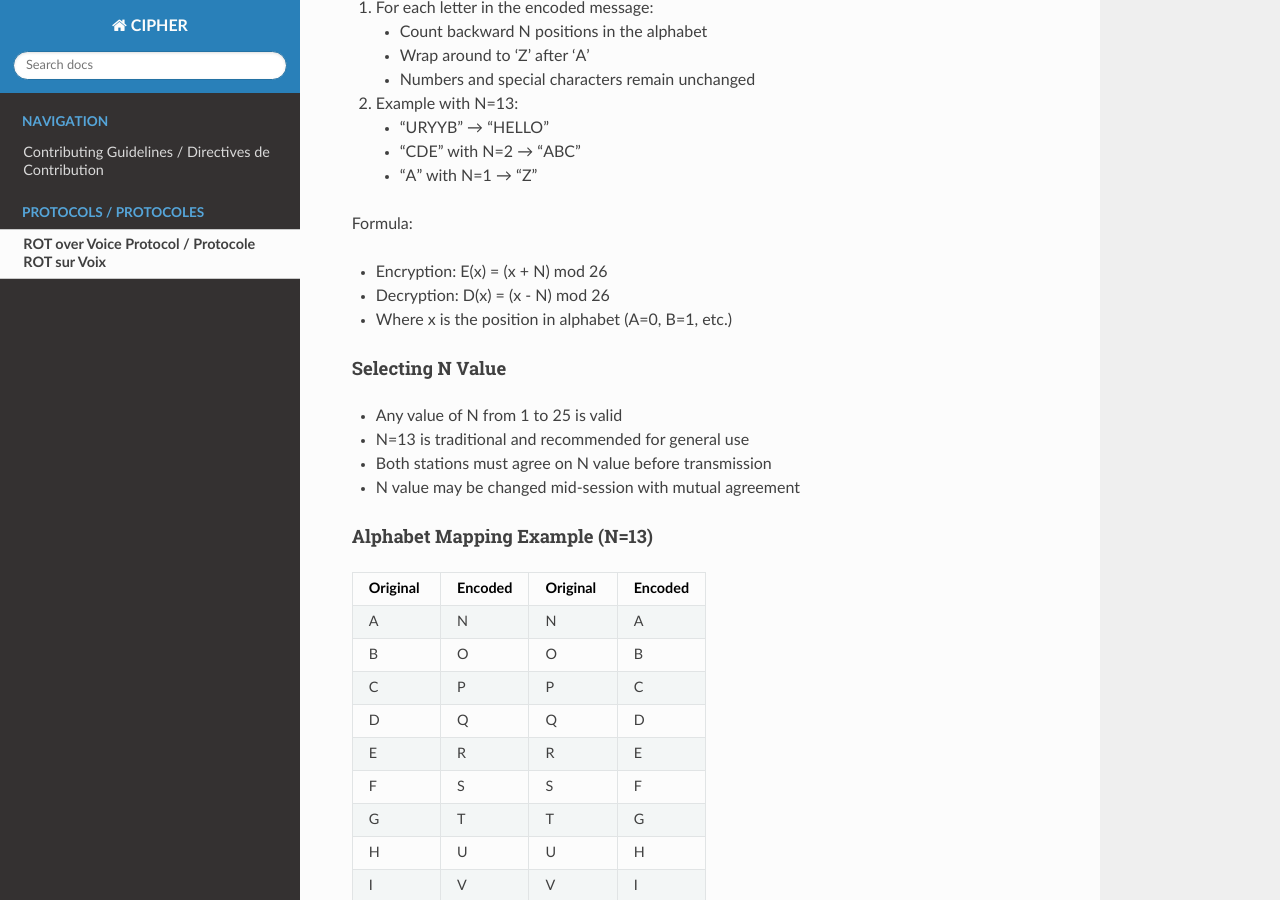
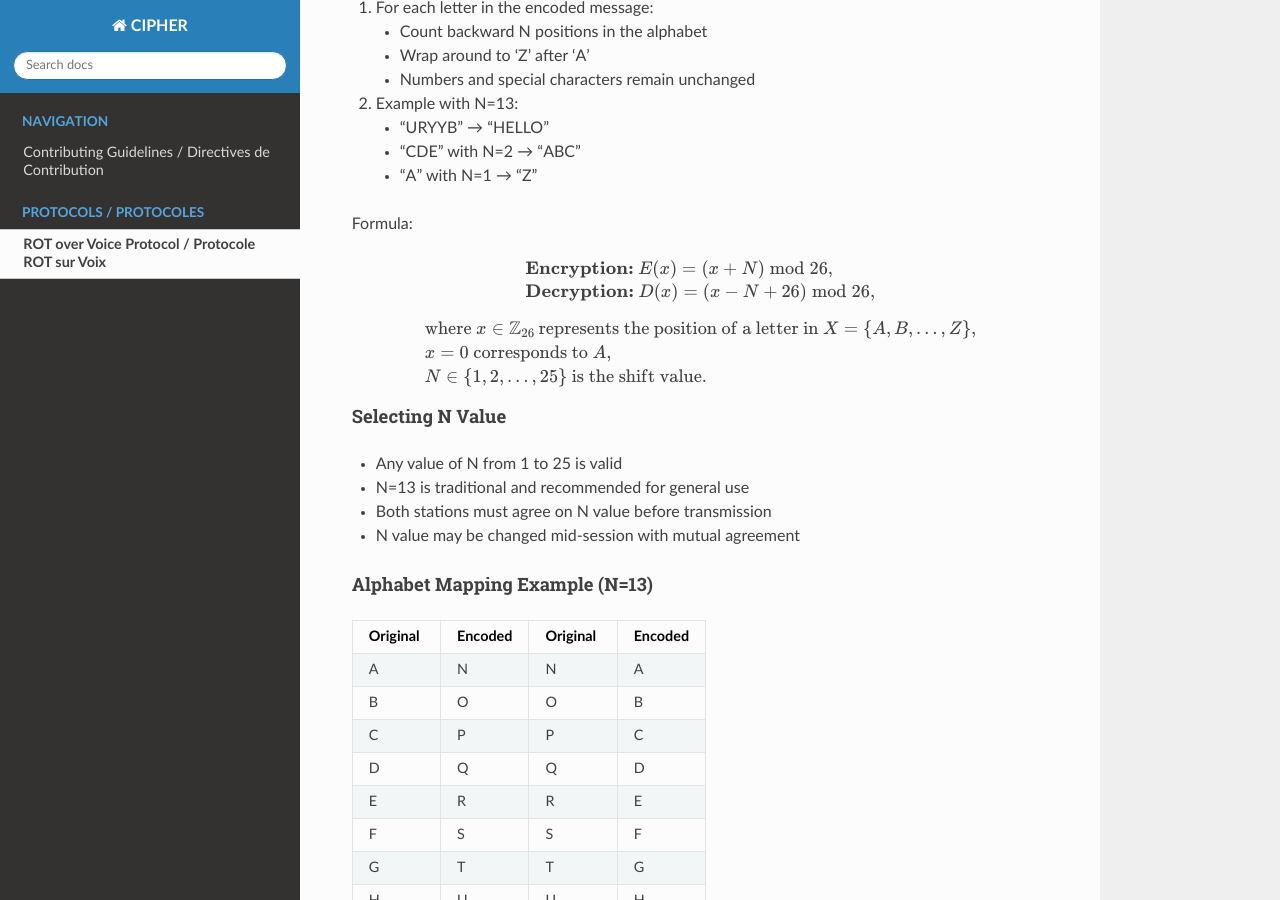
Before and after one commit to amingilani/cipher, a Sphinx documentation site: the page built from docs/source/protocols/rot.rst, in a window 1280 px wide and 900 px high, scrolled down 1661 px. Built offline with Sphinx 7.4.7 and the Read the Docs theme 3.1.0, drawn with Linux system fonts in a browser that asks for light colours; some of the changed text lies outside the part shown.

Commit message:
Some improved formatting

```diff
--- a/docs/source/protocols/rot.rst
+++ b/docs/source/protocols/rot.rst
@@ -1,4 +1,10 @@
-
+.. meta::
+   :description lang=en: ROT over Voice Protocol documentation for use in
+      Canadian Amateur Radio communications.
+   :description lang=fr: Documentation du Protocole ROT sur Voix pour une
+      utilisation dans les communications radioamateur canadiennes.
+   :keywords: ROT, ROT13, substitution cipher,
+      voice protocol, amateur radio, Y3IGU, encryption
 
 ROT over Voice Protocol / Protocole ROT sur Voix
 =======================================================================
@@ -88,9 +94,20 @@ To decrypt a message:
 
 Formula:
 
-* Encryption: E(x) = (x + N) mod 26
-* Decryption: D(x) = (x - N) mod 26
-* Where x is the position in alphabet (A=0, B=1, etc.)
+.. math::
+
+   \begin{aligned}
+       &\textbf{Encryption: } E(x) = (x + N) \bmod 26, \\
+       &\textbf{Decryption: } D(x) = (x - N + 26) \bmod 26,
+   \end{aligned}
+
+.. math::
+
+   \begin{aligned}
+       &\text{where } x \in \mathbb{Z}_{26} \text{ represents the position of a letter in } X = \{A, B, \ldots, Z\}, \\
+       &x = 0 \text{ corresponds to } A, \\
+       &N \in \{1, 2, \ldots, 25\} \text{ is the shift value}.
+   \end{aligned}
 
 Selecting N Value
 ^^^^^^^^^^^^^
@@ -208,9 +225,20 @@ Pour déchiffrer un message :
 
 Formule :
 
-* Chiffrement : E(x) = (x + N) mod 26
-* Déchiffrement : D(x) = (x - N) mod 26
-* Où x est la position dans l'alphabet (A=0, B=1, etc.)
+.. math::
+
+   \begin{aligned}
+       &\textbf{Chiffrement : } E(x) = (x + N) \bmod 26, \\
+       &\textbf{Déchiffrement : } D(x) = (x - N + 26) \bmod 26,
+   \end{aligned}
+
+.. math::
+
+   \begin{aligned}
+       &\text{où } x \in \mathbb{Z}_{26} \text{ représente la position d'une lettre dans } X = \{A, B, \ldots, Z\}, \\
+       &x = 0 \text{ correspond à } A, \\
+       &N \in \{1, 2, \ldots, 25\} \text{ est la valeur de décalage}.
+   \end{aligned}
 
 Sélection de la Valeur N
 ^^^^^^^^^^^^^^^^^^^^^^
```
Also changed, not shown: other parts of docs/source/protocols/rot.rst (+1 -1 lines).
